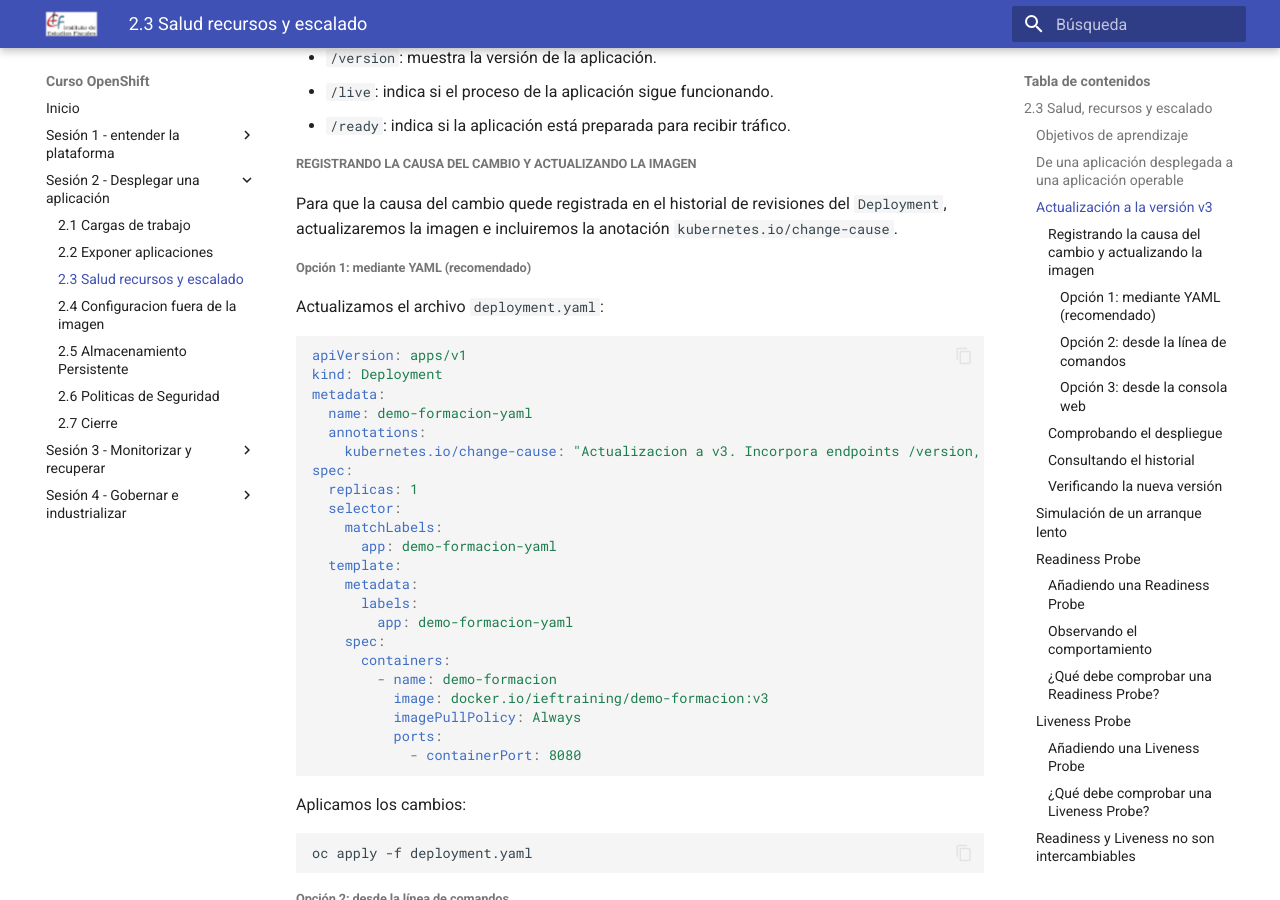
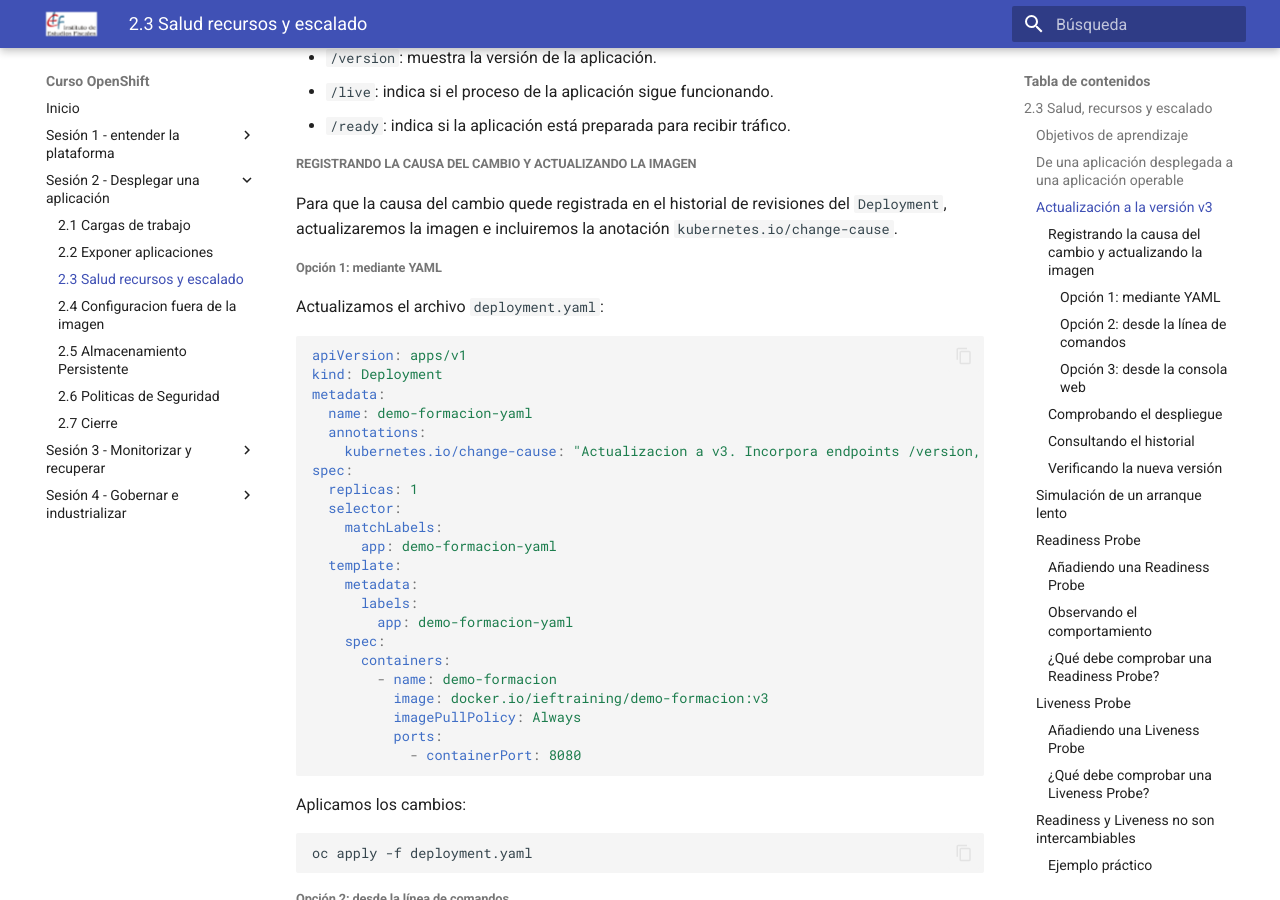
Before and after one commit to ieftraining/curso-openshift, an MkDocs documentation site: the page built from docs/sesion2/2.3 Salud recursos y escalado.md, in a window 1280 px wide and 900 px high, scrolled down 1521 px. Built offline with MkDocs 1.6.1 and Material for MkDocs 9.7.7, drawn with Linux system fonts in a browser that asks for light colours.

Commit message:
Add files via upload

```diff
--- a/docs/sesion2/2.3 Salud recursos y escalado.md
+++ b/docs/sesion2/2.3 Salud recursos y escalado.md
@@ -49,7 +49,7 @@
 
 Para que la causa del cambio quede registrada en el historial de revisiones del `Deployment`, actualizaremos la imagen e incluiremos la anotación `kubernetes.io/change-cause`.
 
-###### Opción 1: mediante YAML (recomendado)
+###### Opción 1: mediante YAML
 
 Actualizamos el archivo `deployment.yaml`:
 
```
